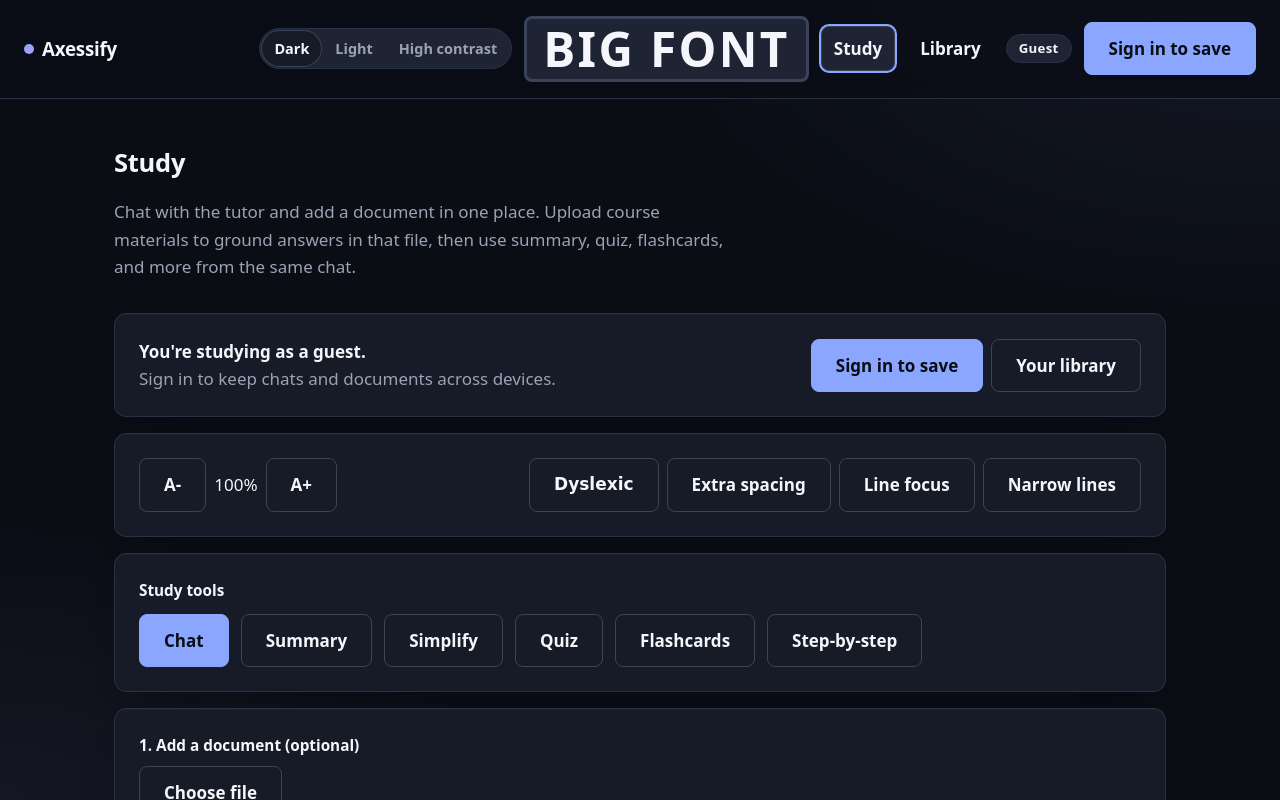
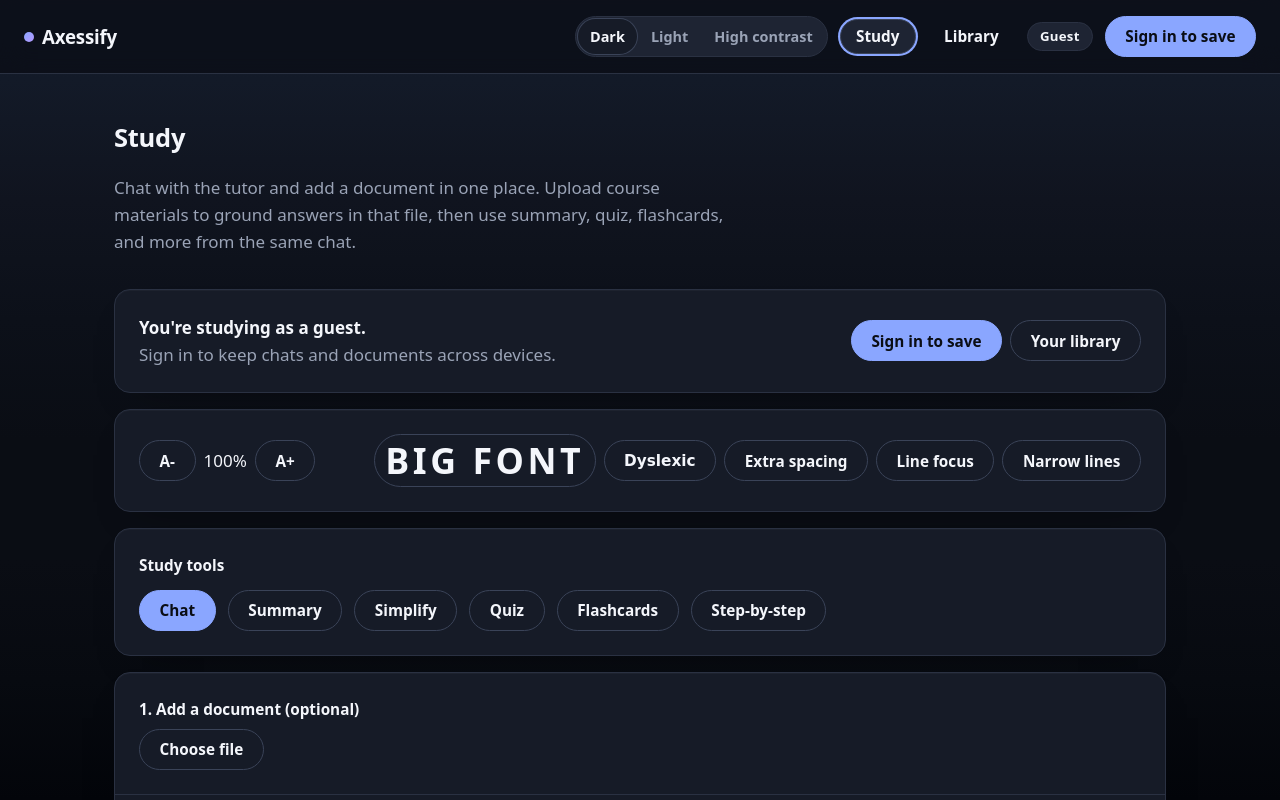
Before and after one commit to booovit/UWBHackathon2026, a React (Vite) app: page /study in a window 1280 px wide. Shown: the top 800 px of the page. Built offline with nearby package versions, Linux system fonts and the light colour scheme; no server answers; the database is empty; a web font is replaced by a local one.

Commit message:
made it look pretty

```diff
--- a/src/app/App.tsx
+++ b/src/app/App.tsx
@@ -12,34 +12,6 @@
 import { ProfileSetupPage } from "@/routes/ProfileSetupPage";
 import { StudyPage } from "@/routes/StudyPage";
 import { ThemeToggle } from "@/features/theme/ThemeProvider";
-
-const LARGE_PRINT_SCALE = 2.4;
-
-function BigFontToggle() {
-  const { profile, saveProfile } = useProfile();
-  const isActive = profile.uiPreferences.fontScale >= LARGE_PRINT_SCALE;
-
-  function toggle() {
-    void saveProfile({
-      uiPreferences: {
-        ...profile.uiPreferences,
-        fontScale: isActive ? 1.0 : LARGE_PRINT_SCALE,
-      },
-    });
-  }
-
-  return (
-    <button
-      type="button"
-      className={isActive ? "big-font-toggle active" : "big-font-toggle"}
-      aria-pressed={isActive}
-      onClick={toggle}
-      aria-label={isActive ? "Turn off big font" : "Turn on big font for visual impairment"}
-    >
-      {isActive ? "Big Font ON" : "Big Font"}
-    </button>
-  );
-}
 
 export function App() {
   const { profile } = useProfile();
@@ -169,7 +141,6 @@
       </Link>
       <nav className="header-nav row" aria-label="Primary">
         <ThemeToggle />
-        <BigFontToggle />
         <NavLink to="/study" className={headerNavTabClassName}>
           Study
         </NavLink>
--- a/src/features/reader/AccessibilityToolbar.tsx
+++ b/src/features/reader/AccessibilityToolbar.tsx
@@ -1,6 +1,7 @@
 import { useProfile } from "@/features/profile/ProfileProvider";
 
 const MAX_SCALE = 3.0;
+const LARGE_PRINT_SCALE = 2.4;
 
 export function AccessibilityToolbar() {
   const { profile, saveProfile } = useProfile();
@@ -42,7 +43,18 @@
           A+
         </button>
       </div>
-      <div className="row" style={{ gap: "var(--space-2)" }}>
+      <div
+        className="row accessibility-toggles"
+        style={{ gap: "var(--space-2)" }}
+      >
+        <ToolbarToggle
+          pressed={ui.fontScale >= LARGE_PRINT_SCALE}
+          label="Big font"
+          className="accessibility-big-font-btn"
+          onChange={(v) =>
+            setUi({ fontScale: v ? LARGE_PRINT_SCALE : 1.0 })
+          }
+        />
         <ToolbarToggle
           pressed={ui.dyslexiaFont}
           label="Dyslexic"
--- a/src/styles/globals.css
+++ b/src/styles/globals.css
@@ -18,9 +18,11 @@
   --color-warning: #f6b06b;
   --color-danger: #ff7a7a;
 
-  --radius-sm: 8px;
-  --radius-md: 12px;
-  --radius-lg: 18px;
+  --radius-sm: 10px;
+  --radius-md: 16px;
+  --radius-lg: 22px;
+  /* Match theme / segmented controls (Dark · Light · High contrast) */
+  --radius-pill: 999px;
 
   --space-1: 4px;
   --space-2: 8px;
@@ -151,31 +153,34 @@
   box-sizing: border-box;
 }
 
-html,
+/* min-height (not height) on body / #root so the page can grow; background gradient
+   then spans the full length of a long scroll, lighter at the top, darker at the foot. */
+html {
+  height: 100%;
+  font-size: calc(var(--font-base) * var(--font-scale));
+}
+
 body,
 #root {
-  height: 100%;
-}
-
-html {
-  font-size: calc(var(--font-base) * var(--font-scale));
+  min-height: 100%;
+  min-height: 100dvh;
 }
 
 body {
   margin: 0;
   font-family: var(--font-readable);
-  background:
-    radial-gradient(
-      900px 450px at 100% 0%,
-      rgba(138, 166, 255, 0.08),
-      transparent 70%
-    ),
-    radial-gradient(
-      700px 400px at 0% 100%,
-      rgba(181, 152, 255, 0.07),
-      transparent 70%
-    ),
-    var(--color-bg);
+  /* Lighter at top, darker at bottom: soft multi-stop transition over the full page */
+  background: linear-gradient(
+    180deg,
+    #171d2b 0%,
+    #131a28 10%,
+    #10141f 25%,
+    #0c1019 40%,
+    #0a0d14 55%,
+    var(--color-bg) 70%,
+    #070a10 85%,
+    #03050a 100%
+  );
   color: var(--color-text);
   line-height: var(--line-height);
   letter-spacing: var(--letter-spacing);
@@ -194,19 +199,45 @@
   font-family: var(--font-dyslexia);
 }
 
+/* Taller, dominant control on the study accessibility bar */
+.accessibility-toggles {
+  flex: 1 1 280px;
+  align-items: stretch;
+  min-width: 0;
+  justify-content: flex-end;
+}
+
+.accessibility-toggles .accessibility-big-font-btn {
+  text-transform: uppercase;
+  letter-spacing: 0.1em;
+  font-size: clamp(1.8rem, 2.1rem, 2.4rem);
+  font-weight: 800;
+  line-height: 1.15;
+  padding: 0.2rem .6rem;
+  min-height: 3.15rem;
+  align-self: stretch;
+  display: inline-flex;
+  align-items: center;
+  justify-content: center;
+  white-space: nowrap;
+}
+
+/* Keep “BIG FONT” in the UI sans for emphasis even in dyslexia mode for this control */
+[data-dyslexia-font="true"] .accessibility-toggles .accessibility-big-font-btn {
+  font-family: var(--font-readable);
+}
+
 [data-theme="light"] body {
-  background:
-    radial-gradient(
-      900px 450px at 100% 0%,
-      rgba(47, 77, 255, 0.06),
-      transparent 70%
-    ),
-    radial-gradient(
-      700px 400px at 0% 100%,
-      rgba(108, 77, 255, 0.05),
-      transparent 70%
-    ),
-    var(--color-bg);
+  background: linear-gradient(
+    180deg,
+    #ffffff 0%,
+    #fafbfe 15%,
+    #f0f2f7 32%,
+    #e3e7f0 50%,
+    #d4dae6 66%,
+    #c3cbd8 83%,
+    #b2bcc9 100%
+  );
 }
 
 [data-contrast="high"] body {
@@ -317,16 +348,22 @@
 .button {
   display: inline-flex;
   align-items: center;
+  justify-content: center;
   gap: var(--space-2);
   background: var(--color-primary);
   color: var(--color-primary-contrast);
-  padding: var(--space-3) var(--space-5);
+  padding: 0.5rem 1.15rem;
+  min-height: 2.4rem;
+  box-sizing: border-box;
   border: 1px solid var(--color-primary);
-  border-radius: var(--radius-sm);
+  border-radius: var(--radius-pill);
+  font-size: 0.9rem;
   font-weight: 600;
+  line-height: 1.2;
   text-decoration: none;
+  cursor: pointer;
   transition: background 120ms ease, border-color 120ms ease,
-    transform 80ms ease;
+    box-shadow 120ms ease, transform 80ms ease;
 }
 
 .button:hover {
@@ -352,7 +389,8 @@
   background: transparent;
   color: var(--color-text);
   border: 1px solid transparent;
-  padding: var(--space-2) var(--space-3);
+  padding: 0.35rem 0.9rem;
+  min-height: 2.1rem;
 }
 
 .button.ghost:hover {
@@ -363,6 +401,11 @@
   opacity: 0.55;
   cursor: not-allowed;
   transform: none;
+}
+
+.button:focus-visible {
+  border-radius: var(--radius-pill);
+  outline-offset: 3px;
 }
 
 .card {
@@ -707,8 +750,13 @@
   background: var(--color-surface);
   color: var(--color-text);
   border: 1px solid var(--color-border);
-  border-radius: 999px;
+  border-radius: var(--radius-pill);
   padding: var(--space-2) var(--space-4);
+  font: inherit;
+  font-weight: 600;
+  font-size: 0.9rem;
+  cursor: pointer;
+  transition: background 120ms ease, border-color 120ms ease;
 }
 
 .chat-thread .empty .prompt-suggestions button:hover {
@@ -835,54 +883,13 @@
   margin-right: var(--space-2);
 }
 
-/* Large print mode — visual impairment */
-/* Big Font toggle — always large so visually impaired users can find it */
-.big-font-toggle {
-  font-size: 2.8rem;
-  font-weight: 900;
-  padding: 6px 16px;
-  border: 3px solid var(--color-border-strong);
-  border-radius: var(--radius-sm);
-  background: var(--color-surface-alt);
-  color: var(--color-text);
-  letter-spacing: 0.05em;
-  text-transform: uppercase;
-  transition: background 120ms ease, border-color 120ms ease, box-shadow 120ms ease;
-  white-space: nowrap;
-  line-height: 1;
-}
-
-.big-font-toggle:hover {
-  background: var(--color-surface-hover);
-  border-color: var(--color-primary);
-}
-
-.big-font-toggle.active,
-.big-font-toggle[aria-pressed="true"] {
-  background: #7c3aed;
-  border-color: #7c3aed;
-  color: #ffffff;
-  box-shadow: 0 0 0 3px rgba(124, 58, 237, 0.4);
-}
-
-.big-font-toggle.active:hover,
-.big-font-toggle[aria-pressed="true"]:hover {
-  background: #6d28d9;
-  border-color: #6d28d9;
-}
-
-[data-contrast="high"] .big-font-toggle[aria-pressed="true"] {
-  background: #ffe600;
-  border-color: #ffe600;
-  color: #000000;
-  box-shadow: 0 0 0 3px rgba(255, 230, 0, 0.5);
-}
+/* Large print mode — header / theme controls (compact) */
 
 .theme-toggle {
   display: inline-flex;
   background: var(--color-surface-alt);
   border: 1px solid var(--color-border);
-  border-radius: 999px;
+  border-radius: var(--radius-pill);
   padding: 2px;
   gap: 2px;
 }
@@ -892,7 +899,7 @@
   border: none;
   background: transparent;
   color: var(--color-text-muted);
-  border-radius: 999px;
+  border-radius: var(--radius-pill);
   font-size: 0.85rem;
   font-weight: 600;
 }
@@ -924,7 +931,6 @@
 [data-large-print="true"] .app-header .button,
 [data-large-print="true"] .app-header .badge,
 [data-large-print="true"] .app-header .muted,
-[data-large-print="true"] .big-font-toggle,
 [data-large-print="true"] .theme-toggle button {
   font-size: 0.62rem;
   line-height: 1.2;
@@ -932,7 +938,6 @@
 
 [data-large-print="true"] .app-header .button,
 [data-large-print="true"] .app-header .badge,
-[data-large-print="true"] .big-font-toggle,
 [data-large-print="true"] .theme-toggle button {
   min-height: 42px;
   padding: var(--space-2) var(--space-3);
@@ -976,8 +981,7 @@
   }
 
   [data-large-print="true"] .app-header .button,
-  [data-large-print="true"] .app-header .badge,
-  [data-large-print="true"] .big-font-toggle {
+  [data-large-print="true"] .app-header .badge {
     justify-content: center;
   }
 }
```
